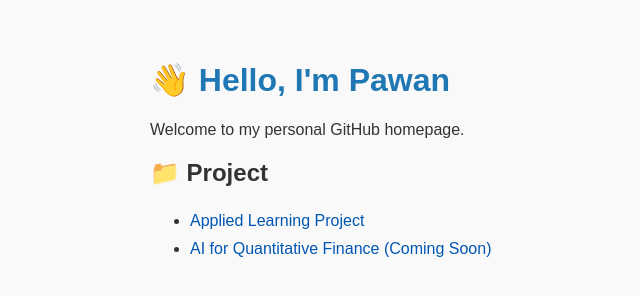
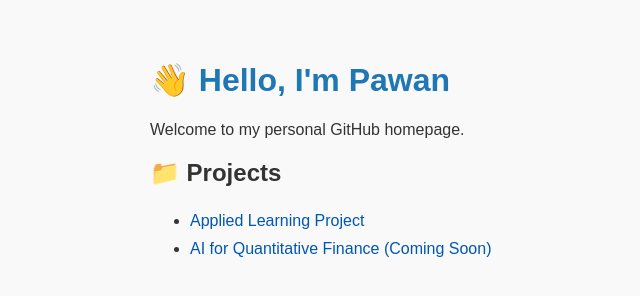
Before and after one commit to gadepaw/gadepaw.github.io, a plain HTML site: page index.html in a window 1280 px wide. Shown: the full height of the page, 90-730 px from the left. Drawn offline with Linux system fonts and the light colour scheme.

Commit message:
Update index.html

```diff
--- a/index.html
+++ b/index.html
@@ -21,7 +21,7 @@
   <h1>👋 Hello, I'm Pawan</h1>
   <p>Welcome to my personal GitHub homepage.</p>
 
-  <h2>📁 Project</h2>
+  <h2>📁 Projects</h2>
   <ul>
     <li><a href="https://gadepaw.github.io/appliedlearningproject">Applied Learning Project</a></li>
     <li><a href="https://gadepaw.github.io/AIforQF">AI for Quantitative Finance (Coming Soon)</a></li>
```
